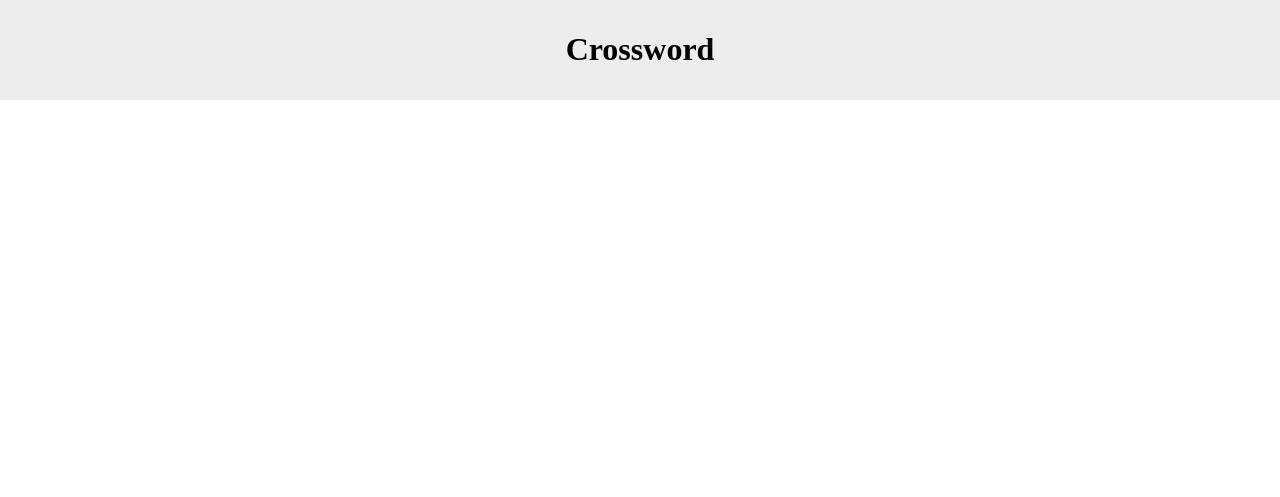
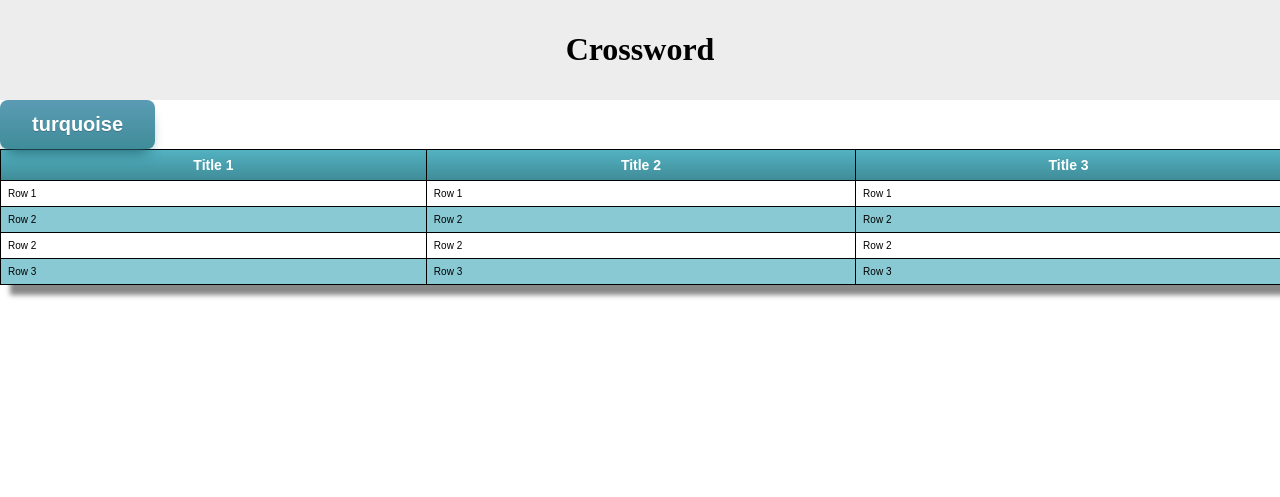
Before and after one commit to poornach7/CrossWordPuzzle, a Java web app: page / in a window 1280 px wide. Shown: the top 497 px of the page. Run offline with Tomcat 11, a stand-in JSP engine, Linux system fonts and the light colour scheme.

Commit message:
button, table sample

```diff
--- a/Crossword/WebContent/css/style.css
+++ b/Crossword/WebContent/css/style.css
@@ -1,11 +1,3 @@
-/**
- * CSSReset.com - How To Keep Footer At Bottom of Page with CSS
- *
- * Original Tutorial: http://www.cssreset.com/2010/css-tutorials/how-to-keep-footer-at-bottom-of-page-with-css/
- * License: Free - do whatever you like with it! Credit and linkbacks much appreciated.
- *
- * NB: Make sure the value for 'padding-bottom' on #content is equal to or greater than the height of #footer.
- */
 html,
 body {
 	margin:0;
@@ -31,3 +23,139 @@ body {
 	bottom:0;
 	left:0;
 }
+
+.myButton {
+	-moz-box-shadow: 0px 10px 14px -7px #276873;
+	-webkit-box-shadow: 0px 10px 14px -7px #276873;
+	box-shadow: 0px 10px 14px -7px #276873;
+	background:-webkit-gradient(linear, left top, left bottom, color-stop(0.05, #599bb3), color-stop(1, #408c99));
+	background:-moz-linear-gradient(top, #599bb3 5%, #408c99 100%);
+	background:-webkit-linear-gradient(top, #599bb3 5%, #408c99 100%);
+	background:-o-linear-gradient(top, #599bb3 5%, #408c99 100%);
+	background:-ms-linear-gradient(top, #599bb3 5%, #408c99 100%);
+	background:linear-gradient(to bottom, #599bb3 5%, #408c99 100%);
+	filter:progid:DXImageTransform.Microsoft.gradient(startColorstr='#599bb3', endColorstr='#408c99',GradientType=0);
+	background-color:#599bb3;
+	-moz-border-radius:8px;
+	-webkit-border-radius:8px;
+	border-radius:8px;
+	display:inline-block;
+	cursor:pointer;
+	color:#ffffff;
+	font-family:Arial;
+	font-size:20px;
+	font-weight:bold;
+	padding:13px 32px;
+	text-decoration:none;
+	text-shadow:0px 1px 0px #3d768a;
+}
+.myButton:hover {
+	background:-webkit-gradient(linear, left top, left bottom, color-stop(0.05, #408c99), color-stop(1, #599bb3));
+	background:-moz-linear-gradient(top, #408c99 5%, #599bb3 100%);
+	background:-webkit-linear-gradient(top, #408c99 5%, #599bb3 100%);
+	background:-o-linear-gradient(top, #408c99 5%, #599bb3 100%);
+	background:-ms-linear-gradient(top, #408c99 5%, #599bb3 100%);
+	background:linear-gradient(to bottom, #408c99 5%, #599bb3 100%);
+	filter:progid:DXImageTransform.Microsoft.gradient(startColorstr='#408c99', endColorstr='#599bb3',GradientType=0);
+	background-color:#408c99;
+}
+.myButton:active {
+	position:relative;
+	top:1px;
+}
+
+.MyTable {
+	margin:0px;padding:0px;
+	width:100%;
+	box-shadow: 10px 10px 5px #888888;
+	border:1px solid #000000;
+
+	-moz-border-radius-bottomleft:0px;
+	-webkit-border-bottom-left-radius:0px;
+	border-bottom-left-radius:0px;
+
+	-moz-border-radius-bottomright:0px;
+	-webkit-border-bottom-right-radius:0px;
+	border-bottom-right-radius:0px;
+
+	-moz-border-radius-topright:0px;
+	-webkit-border-top-right-radius:0px;
+	border-top-right-radius:0px;
+
+	-moz-border-radius-topleft:0px;
+	-webkit-border-top-left-radius:0px;
+	border-top-left-radius:0px;
+}.MyTable table{
+    border-collapse: collapse;
+        border-spacing: 0;
+	width:100%;
+	height:100%;
+	margin:0px;padding:0px;
+}.MyTable tr:last-child td:last-child {
+	-moz-border-radius-bottomright:0px;
+	-webkit-border-bottom-right-radius:0px;
+	border-bottom-right-radius:0px;
+}
+.MyTable table tr:first-child td:first-child {
+	-moz-border-radius-topleft:0px;
+	-webkit-border-top-left-radius:0px;
+	border-top-left-radius:0px;
+}
+.MyTable table tr:first-child td:last-child {
+	-moz-border-radius-topright:0px;
+	-webkit-border-top-right-radius:0px;
+	border-top-right-radius:0px;
+}.MyTable tr:last-child td:first-child{
+	-moz-border-radius-bottomleft:0px;
+	-webkit-border-bottom-left-radius:0px;
+	border-bottom-left-radius:0px;
+}.MyTable tr:hover td{
+
+}
+.MyTable tr:nth-child(odd){ background-color:#89c9d3; }
+.MyTable tr:nth-child(even)    { background-color:#ffffff; }.MyTable td{
+	vertical-align:middle;
+
+
+	border:1px solid #000000;
+	border-width:0px 1px 1px 0px;
+	text-align:left;
+	padding:7px;
+	font-size:10px;
+	font-family:Arial;
+	font-weight:normal;
+	color:#000000;
+}.MyTable tr:last-child td{
+	border-width:0px 1px 0px 0px;
+}.MyTable tr td:last-child{
+	border-width:0px 0px 1px 0px;
+}.MyTable tr:last-child td:last-child{
+	border-width:0px 0px 0px 0px;
+}
+.MyTable tr:first-child td{
+		background:-o-linear-gradient(bottom, #52b0bf 5%, #408c99 100%);	background:-webkit-gradient( linear, left top, left bottom, color-stop(0.05, #52b0bf), color-stop(1, #408c99) );
+	background:-moz-linear-gradient( center top, #52b0bf 5%, #408c99 100% );
+	filter:progid:DXImageTransform.Microsoft.gradient(startColorstr="#52b0bf", endColorstr="#408c99");	background: -o-linear-gradient(top,#52b0bf,408c99);
+
+	background-color:#52b0bf;
+	border:0px solid #000000;
+	text-align:center;
+	border-width:0px 0px 1px 1px;
+	font-size:14px;
+	font-family:Arial;
+	font-weight:bold;
+	color:#ffffff;
+}
+.MyTable tr:first-child:hover td{
+	background:-o-linear-gradient(bottom, #52b0bf 5%, #408c99 100%);	background:-webkit-gradient( linear, left top, left bottom, color-stop(0.05, #52b0bf), color-stop(1, #408c99) );
+	background:-moz-linear-gradient( center top, #52b0bf 5%, #408c99 100% );
+	filter:progid:DXImageTransform.Microsoft.gradient(startColorstr="#52b0bf", endColorstr="#408c99");	background: -o-linear-gradient(top,#52b0bf,408c99);
+
+	background-color:#52b0bf;
+}
+.MyTable tr:first-child td:first-child{
+	border-width:0px 0px 1px 0px;
+}
+.MyTable tr:first-child td:last-child{
+	border-width:0px 0px 1px 1px;
+}
--- a/Crossword/WebContent/index.jsp
+++ b/Crossword/WebContent/index.jsp
@@ -1,11 +1,10 @@
 <%@ page language="java" contentType="text/html; charset=ISO-8859-1"
 	pageEncoding="ISO-8859-1"%>
 <!DOCTYPE html>
-<html xmlns="http://www.w3.org/1999/xhtml" xml:lang="en">
+<html>
 <head>
 <meta http-equiv="Content-Type" content="text/html; charset=utf-8" />
-<title>How To Keep Your Footer At The Bottom of The Page -
-	CSSReset.com</title>
+<title>Crossword</title>
 
 <link rel="stylesheet" type="text/css" href="css/style.css" />
 
@@ -26,7 +25,69 @@
 		</div>
 		<!-- #header -->
 
-		<div id="content"></div>
+		<div id="content">
+		<a href="#" class="myButton">turquoise</a>
+		<div class="MyTable" >
+                <table >
+                    <tr>
+                        <td>
+                            Title 1
+                        </td>
+                        <td >
+                            Title 2
+                        </td>
+                        <td>
+                            Title 3
+                        </td>
+                    </tr>
+                    <tr>
+                        <td >
+                            Row 1
+                        </td>
+                        <td>
+                            Row 1
+                        </td>
+                        <td>
+                            Row 1
+                        </td>
+                    </tr>
+                    <tr>
+                        <td >
+                            Row 2
+                        </td>
+                        <td>
+                            Row 2
+                        </td>
+                        <td>
+                            Row 2
+                        </td>
+                    </tr>
+                    <tr>
+                        <td >
+                            Row 2
+                        </td>
+                        <td>
+                            Row 2
+                        </td>
+                        <td>
+                            Row 2
+                        </td>
+                    </tr>
+                    <tr>
+                        <td >
+                            Row 3
+                        </td>
+                        <td>
+                            Row 3
+                        </td>
+                        <td>
+                            Row 3
+                        </td>
+                    </tr>
+                </table>
+            </div>
+
+		</div>
 		<!-- #content -->
 
 		<div id="footer">
```
